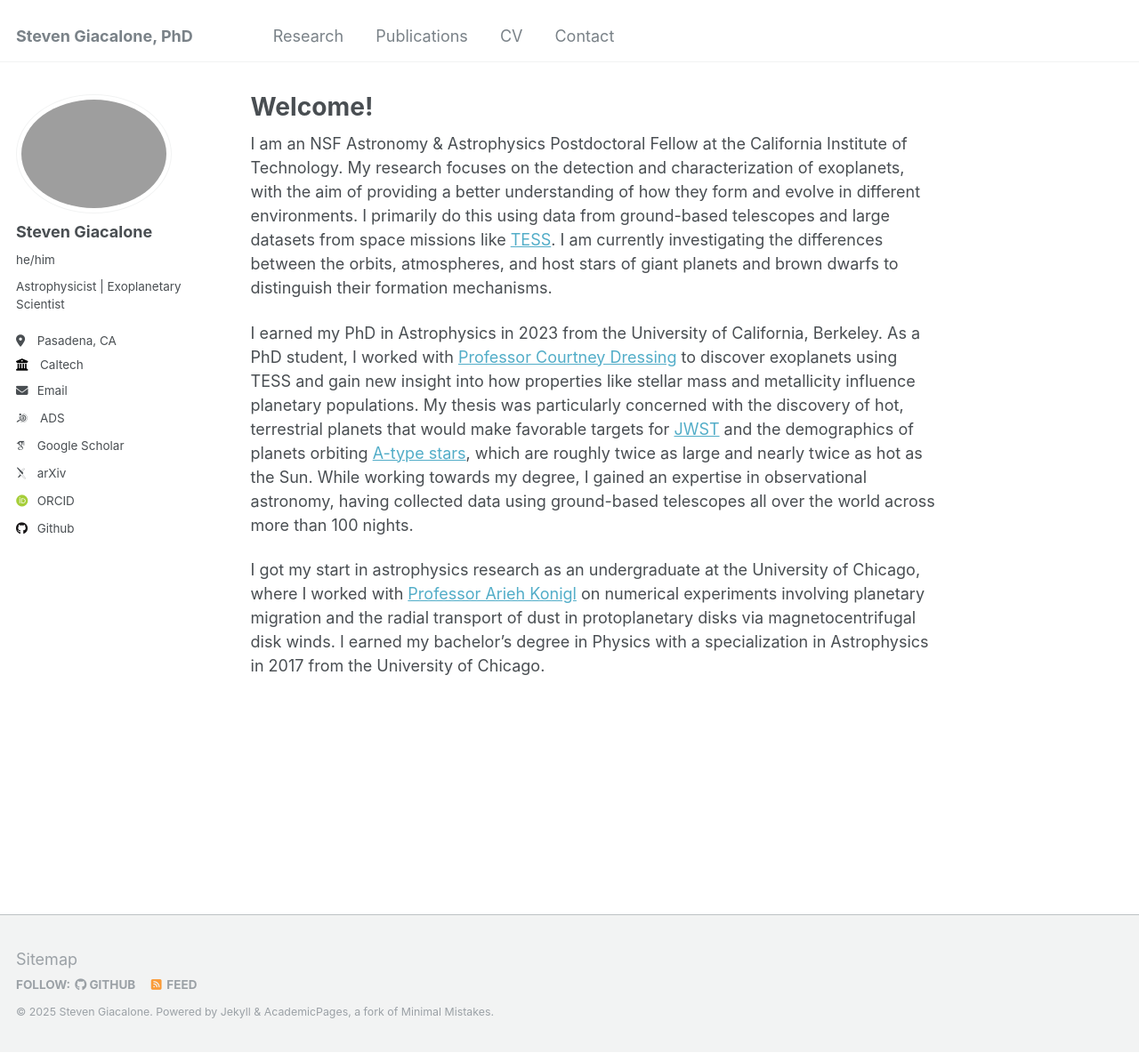
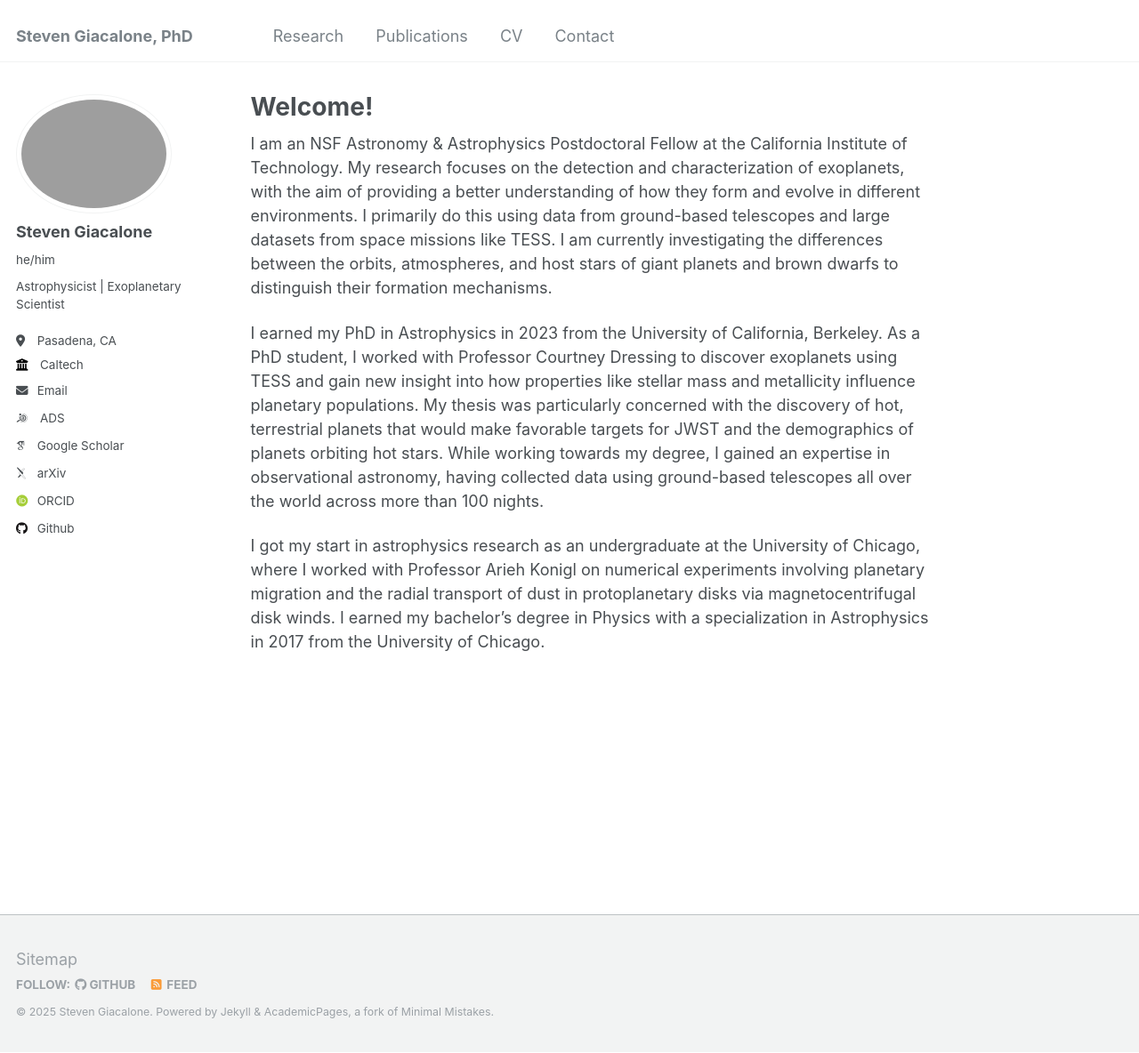
Before and after one commit to stevengiacalone/stevengiacalone.github.io, a Jekyll site: the page built from _pages/about.md, in a window 1280 px wide and 1184 px high. Shown: the whole window at 89% size. Built offline with Jekyll 4.4.1, drawn with Linux system fonts in a browser that asks for light colours; some web fonts are replaced.

Commit message:
Clean up HTML entities in about.md
Removed HTML entities from the text for better readability.

```diff
--- a/_pages/about.md
+++ b/_pages/about.md
@@ -7,8 +7,8 @@ redirect_from:
   - /about.html
 ---
 
-I am an NSF Astronomy & Astrophysics Postdoctoral Fellow at the California Institute of Technology. My research focuses on the detection and characterization of exoplanets, with the aim of providing a better understanding of how they form and evolve in different environments. I primarily do this using data from ground-based telescopes and large datasets from space missions like [TESS](https://exoplanets.nasa.gov/tess/). I am currently investigating the differences between the orbits, atmospheres, and host stars of giant planets and brown dwarfs to distinguish their formation mechanisms.
+I am an NSF Astronomy & Astrophysics Postdoctoral Fellow at the California Institute of Technology. My research focuses on the detection and characterization of exoplanets, with the aim of providing a better understanding of how they form and evolve in different environments. I primarily do this using data from ground-based telescopes and large datasets from space missions like TESS. I am currently investigating the differences between the orbits, atmospheres, and host stars of giant planets and brown dwarfs to distinguish their formation mechanisms.
 
-I earned my PhD in Astrophysics in 2023 from the University of California, Berkeley. As a PhD student, I worked with [Professor Courtney Dressing](https://w.astro.berkeley.edu/~dressing/) to discover exoplanets using TESS and gain new insight into how properties like stellar mass and metallicity influence planetary populations. My thesis was particularly concerned with the discovery of hot, terrestrial planets that would make favorable targets for [JWST](https://science.nasa.gov/mission/webb/) and the demographics of planets orbiting [A-type stars](https://en.wikipedia.org/wiki/A-type_main-sequence_star), which are roughly twice as large and nearly twice as hot as the Sun. While working towards my degree, I gained an expertise in observational astronomy, having collected data using ground-based telescopes all over the world across more than 100 nights.
+I earned my PhD in Astrophysics in 2023 from the University of California, Berkeley. As a PhD student, I worked with Professor Courtney Dressing to discover exoplanets using TESS and gain new insight into how properties like stellar mass and metallicity influence planetary populations. My thesis was particularly concerned with the discovery of hot, terrestrial planets that would make favorable targets for JWST and the demographics of planets orbiting hot stars. While working towards my degree, I gained an expertise in observational astronomy, having collected data using ground-based telescopes all over the world across more than 100 nights.
 
-I got my start in astrophysics research as an undergraduate at the University of Chicago, where I worked with [Professor Arieh Konigl](https://astro.uchicago.edu/people/arieh-konigl.php) on numerical experiments involving planetary migration and the radial transport of dust in protoplanetary disks via magnetocentrifugal disk winds. I earned my bachelor's degree in Physics with a specialization in Astrophysics in 2017 from the University of Chicago.
+I got my start in astrophysics research as an undergraduate at the University of Chicago, where I worked with Professor Arieh Konigl on numerical experiments involving planetary migration and the radial transport of dust in protoplanetary disks via magnetocentrifugal disk winds. I earned my bachelor's degree in Physics with a specialization in Astrophysics in 2017 from the University of Chicago.
```
